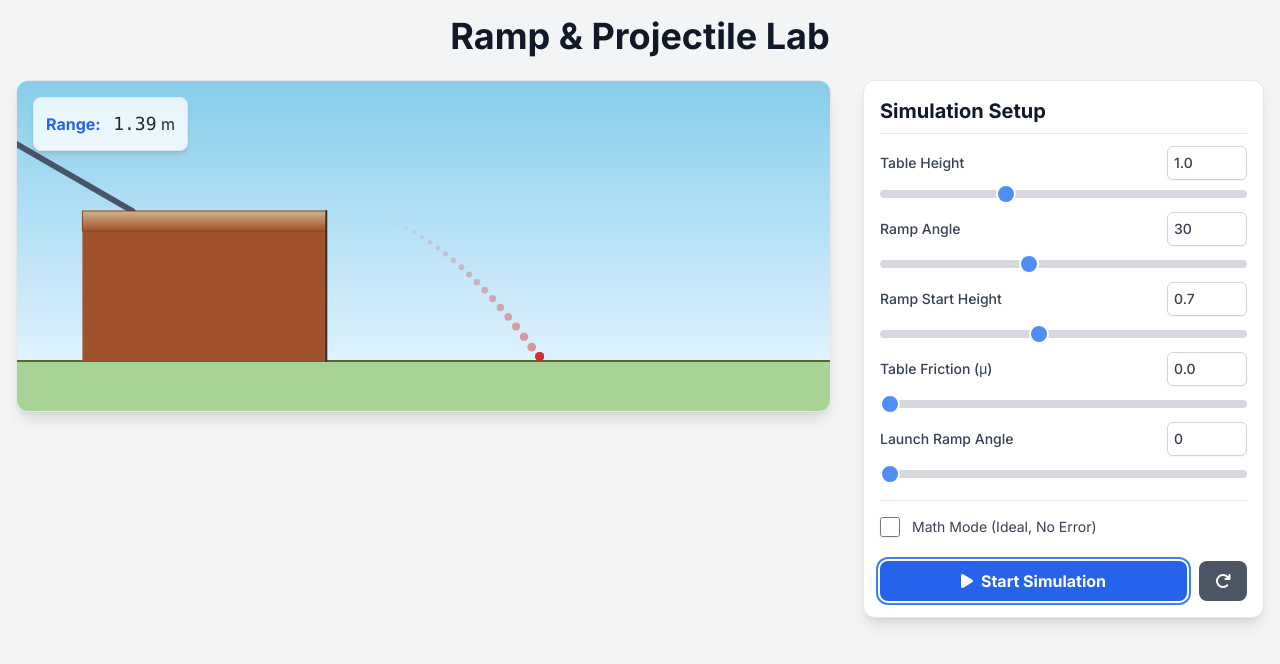
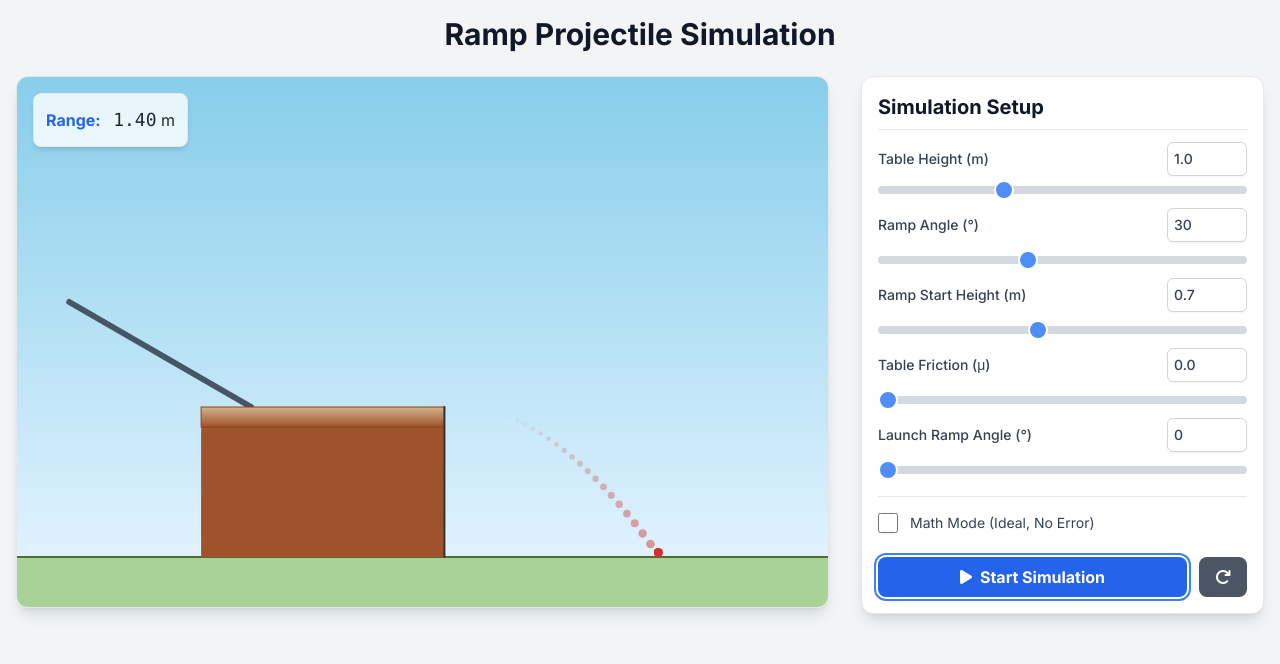
Before and after one commit to AtreyuArtax/Ramp-Projectile-Simulator, a plain HTML site: page table_ramp.html in a window 1280 px wide. Both pictures are taken after a click on the button "Start Simulation". Drawn offline with nearby package versions, Linux system fonts and the light colour scheme.

Commit message:
simulation window fix, units added, other fixes

```diff
--- a/table_ramp.html
+++ b/table_ramp.html
@@ -55,7 +55,7 @@
 
     <div class="container mx-auto p-2 md:p-4">
         <header class="text-center mb-6">
-            <h1 class="text-3xl md:text-4xl font-bold text-gray-900">Ramp & Projectile Lab</h1>
+            <h1 class="text-2xl md:text-3xl font-bold text-gray-900">Ramp Projectile Simulation</h1>
         </header>
 
         <div class="flex flex-col lg:flex-row gap-8">
@@ -80,7 +80,7 @@
                     <div class="space-y-2">
                         <div class="control-group">
                             <label for="tableHeightRange" class="flex justify-between items-center text-sm font-medium text-gray-700">
-                                <span>Table Height</span>
+                                <span>Table Height (m)</span>
                                 <input type="number" id="tableHeightNumber" class="w-20 text-sm p-1.5 border border-gray-300 rounded-md shadow-sm focus:ring-blue-500 focus:border-blue-500" min="0.5" max="2.0" step="0.05" value="1.0">
                             </label>
                             <input type="range" id="tableHeightRange" min="0.5" max="2.0" step="0.05" value="1.0">
@@ -88,7 +88,7 @@
 
                         <div class="control-group">
                             <label for="rampAngleRange" class="flex justify-between items-center text-sm font-medium text-gray-700 mb-1">
-                                <span>Ramp Angle</span>
+                                <span>Ramp Angle (&deg;)</span>
                                 <input type="number" id="rampAngleNumber" class="w-20 text-sm p-1.5 border border-gray-300 rounded-md shadow-sm focus:ring-blue-500 focus:border-blue-500" min="10" max="60" step="1" value="30">
                             </label>
                             <input type="range" id="rampAngleRange" min="10" max="60" step="1" value="30">
@@ -96,7 +96,7 @@
 
                         <div class="control-group">
                             <label for="rampHeightRange" class="flex justify-between items-center text-sm font-medium text-gray-700 mb-1">
-                                <span>Ramp Start Height</span>
+                                <span>Ramp Start Height (m)</span>
                                 <input type="number" id="rampHeightNumber" class="w-20 text-sm p-1.5 border border-gray-300 rounded-md shadow-sm focus:ring-blue-500 focus:border-blue-500" min="0.1" max="1.5" step="0.05" value="0.7">
                             </label>
                             <input type="range" id="rampHeightRange" min="0.1" max="1.5" step="0.05" value="0.7">
@@ -112,7 +112,7 @@
 
                         <div class="control-group">
                             <label for="launchAngleRange" class="flex justify-between items-center text-sm font-medium text-gray-700 mb-1">
-                                <span>Launch Ramp Angle</span>
+                                <span>Launch Ramp Angle (&deg;)</span>
                                 <input type="number" id="launchAngleNumber" class="w-20 text-sm p-1.5 border border-gray-300 rounded-md shadow-sm focus:ring-blue-500 focus:border-blue-500" min="0" max="80" step="1" value="0">
                             </label>
                             <input type="range" id="launchAngleRange" min="0" max="80" step="1" value="0">
@@ -148,8 +148,9 @@
         const scale = 150; // Pixels per meter
         const g = 9.81;    // m/s²
         const launchRampVisualLength = 0.2; // m
-        const maxVisualRampLength = 2.0;    // m
+        // const maxVisualRampLength = 2.0;    // m -- This constant has been removed for physical accuracy
         const errorMagnitude = 0.03;      // +/- 3% range error in Real Mode
+        const canvasFixedHeight = 530; // Fixed canvas height in pixels
 
         // --- Get Control Elements ---
         const controls = {
@@ -194,15 +195,15 @@
         Object.values(controls).forEach(pair => {
             pair.range.addEventListener("input", () => {
                 syncInputs(pair.range, pair.number);
-                if (!simulationRunning) initSimulation();
+                if (!simulationRunning) updateSimulation();
             });
             pair.number.addEventListener("input", () => {
                 syncRangeFromNumber(pair.number, pair.range);
-                if (!simulationRunning) initSimulation();
+                if (!simulationRunning) updateSimulation();
             });
         });
         mathModeCheckbox.addEventListener("change", () => {
-            if (!simulationRunning) initSimulation();
+            if (!simulationRunning) updateSimulation();
         });
 
         // --- Display Update ---
@@ -321,15 +322,26 @@
             });
         }
 
-        // --- Initialization ---
-        function initSimulation() {
-            cancelAnimationFrame(animationId);
-            simulationRunning = false;
-            cameraOffset = 0;
+        // --- Core Simulation Logic ---
+        function resetCamera() {
+            const leftMargin = 60;
+            const leftMostX = Math.min(env.rampActualTopX_px, env.rampBottomX_px);
+            cameraOffset = Math.min(0, leftMostX - leftMargin);
+        }
+
+        function resetBallState() {
+            ball.x = env.rampActualTopX_px;
+            ball.y = env.rampActualTopY_px;
+            ball.v = 0;
+            ball.s_travelled = 0;
+            ball.phase = 'ramp';
             trail = [];
             env.actualRange = NaN;
-            ball.phase = 'idle';
+            updateRangeDisplay();
+        }
 
+        // This function handles all geometry calculations and drawing
+        function updateSimulation() {
             // Get input values
             env.tableHeight_m = parseFloat(controls.tableHeight.number.value);
             env.rampAngleDeg = parseFloat(controls.rampAngle.number.value);
@@ -340,50 +352,31 @@
             env.launchAngleRad = env.launchAngleDeg * Math.PI / 180;
             env.isMathMode = mathModeCheckbox.checked;
 
-            // --- CRITICAL: DYNAMIC CANVAS SIZING ---
-            // Calculate required height in meters and add buffer
-            const totalHeight_m = env.tableHeight_m + env.rampStartHeight_m + 0.5; // Added vertical buffer
-            canvas.height = totalHeight_m * scale;
-
-            // Set canvas width based on container
-            const container = document.getElementById('canvasContainer');
-            canvas.width = container.offsetWidth;
-
-            // --- Geometric calculations (from bottom-up) ---
+            // --- Geometric calculations (from bottom-up, based on fixed canvas height) ---
             const floorBuffer_px = 50;
-            env.floorY_px = canvas.height - floorBuffer_px;
+            env.floorY_px = canvasFixedHeight - floorBuffer_px;
             env.tableTopY_px = env.floorY_px - env.tableHeight_m * scale;
             env.tableEdgeX_px = canvas.width * 0.4;
             env.tableStartX_px = canvas.width * 0.1;
 
-            // Calculate ramp geometry
             if (Math.sin(env.rampAngleRad) < 1e-6) env.rampAngleRad = 10 * Math.PI / 180;
+            // The ramp length is now always calculated based on the input height and angle,
+            // allowing the ramp to extend off-screen for physical accuracy.
             env.rampTravelDistance_m = env.rampStartHeight_m / Math.sin(env.rampAngleRad);
-            env.rampTravelDistance_m = Math.min(env.rampTravelDistance_m, maxVisualRampLength);
 
             env.rampBottomY_px = env.tableTopY_px;
             env.rampBottomX_px = env.tableStartX_px + 50;
             env.rampActualTopX_px = env.rampBottomX_px - env.rampTravelDistance_m * Math.cos(env.rampAngleRad) * scale;
             env.rampActualTopY_px = env.rampBottomY_px - env.rampTravelDistance_m * Math.sin(env.rampAngleRad) * scale;
 
-            // Visual launch ramp
             env.launchVisualTopX_px = env.tableEdgeX_px + launchRampVisualLength * scale * Math.cos(env.launchAngleRad);
             env.launchVisualTopY_px = env.tableTopY_px - launchRampVisualLength * scale * Math.sin(env.launchAngleRad);
 
-            // Set ball start position
-            ball.x = env.rampActualTopX_px;
-            ball.y = env.rampActualTopY_px;
-            ball.v = 0;
-            ball.s_travelled = 0;
-            ball.phase = 'ramp';
+            // Set ball start position and reset camera
+            resetBallState();
+            resetCamera();
 
-            // Set initial camera
-            const leftMargin = 60;
-            const leftMostX = Math.min(env.rampActualTopX_px, env.rampBottomX_px);
-            cameraOffset = Math.min(0, leftMostX - leftMargin);
-
-            updateRangeDisplay();
-            drawStaticFrame();
+            drawStaticFrame(); // Draw the initial state
         }
 
         // --- Draw Static Scene ---
@@ -433,13 +426,11 @@
                 if (next_x_px >= env.tableEdgeX_px) {
                     const dist_to_edge_m = (env.tableEdgeX_px - ball.x) / scale;
 
-                    // FIX: Calculate time to edge, handling the zero-acceleration case to prevent division by zero.
                     let time_to_edge;
-                    if (Math.abs(a) < 1e-9) { // Case for zero friction (a=0)
+                    if (Math.abs(a) < 1e-9) {
                         time_to_edge = (ball.v > 0) ? dist_to_edge_m / ball.v : 0;
-                    } else { // Case with friction
+                    } else {
                         const discriminant = ball.v * ball.v + 2 * a * dist_to_edge_m;
-                        // Ensure discriminant is non-negative to avoid NaN from sqrt
                         time_to_edge = (discriminant >= 0) ? (-ball.v + Math.sqrt(discriminant)) / a : 0;
                     }
 
@@ -453,8 +444,6 @@
                     projectile.vy_mps = ball.v * Math.sin(env.launchAngleRad);
                     projectile.initialX_px = ball.x;
                     projectile.initialY_px = ball.y;
-                    // FIX: Set a more accurate start time for the projectile motion.
-                    // The projectile motion begins 'time_to_edge' seconds after the start of this frame ('lastTime').
                     projectile.startTime = lastTime + time_to_edge * 1000;
                     trail = [];
                 } else {
@@ -484,9 +473,10 @@
                 }
             }
 
-            // --- Panning Camera ---
+            // Panning Camera Logic: Only pan when the ball is in the projectile phase.
+            if (ball.phase === 'projectile') {
                 const relativeX = ball.x - cameraOffset;
-            const followThresholdRight = canvas.width * 0.6;
+                const followThresholdRight = canvas.width * 0.75;
                 const followThresholdLeft = canvas.width * 0.3;
                 if (relativeX > followThresholdRight) {
                     cameraOffset += (relativeX - followThresholdRight) * 0.1;
@@ -494,8 +484,9 @@
                     cameraOffset += (relativeX - followThresholdLeft) * 0.1;
                     cameraOffset = Math.max(0, cameraOffset);
                 }
+            }
 
-            // --- Drawing ---
+            // Drawing
             drawStaticFrame(); // Redraws background and static elements
             ctx.save();
             ctx.translate(-cameraOffset, 0);
@@ -520,21 +511,31 @@
         // --- Event Listeners ---
         startBtn.addEventListener("click", () => {
             if (simulationRunning) return;
-            initSimulation();
+            resetBallState();
+            resetCamera();
             simulationRunning = true;
             lastTime = null;
             animationId = requestAnimationFrame(update);
         });
+
         resetBtn.addEventListener("click", () => {
             cancelAnimationFrame(animationId);
             simulationRunning = false;
             lastTime = null;
-            initSimulation();
+            updateSimulation();
         });
 
+        // This function handles the initial setup and resize
+        function initApp() {
+            const container = document.getElementById('canvasContainer');
+            canvas.width = container.offsetWidth;
+            canvas.height = canvasFixedHeight;
+            updateSimulation();
+        }
+
         // --- Initial Load & Resize Handling ---
-        window.addEventListener('resize', initSimulation);
-        window.onload = initSimulation;
+        window.addEventListener('resize', initApp);
+        window.onload = initApp;
 
     </script>
 </body>
```
Lines whose indentation alone changed are shown as unchanged.
